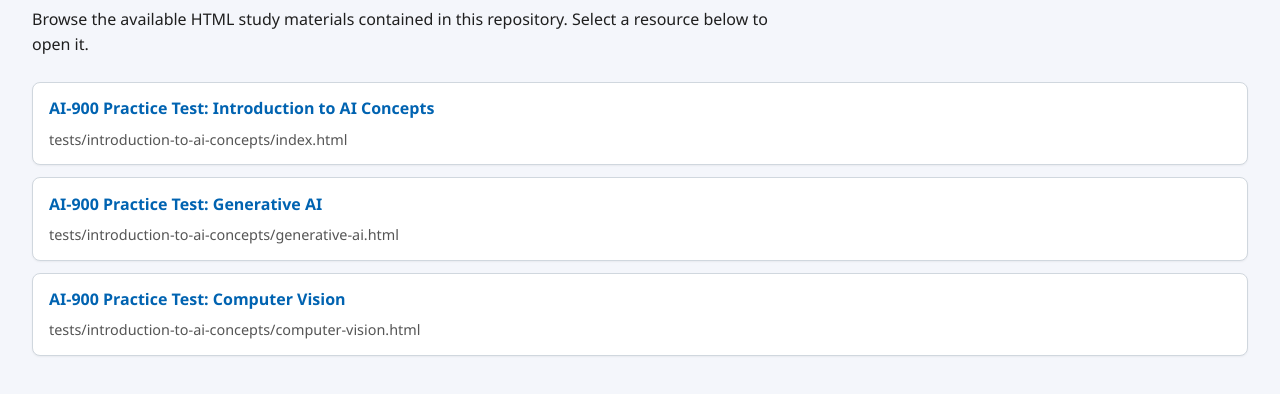
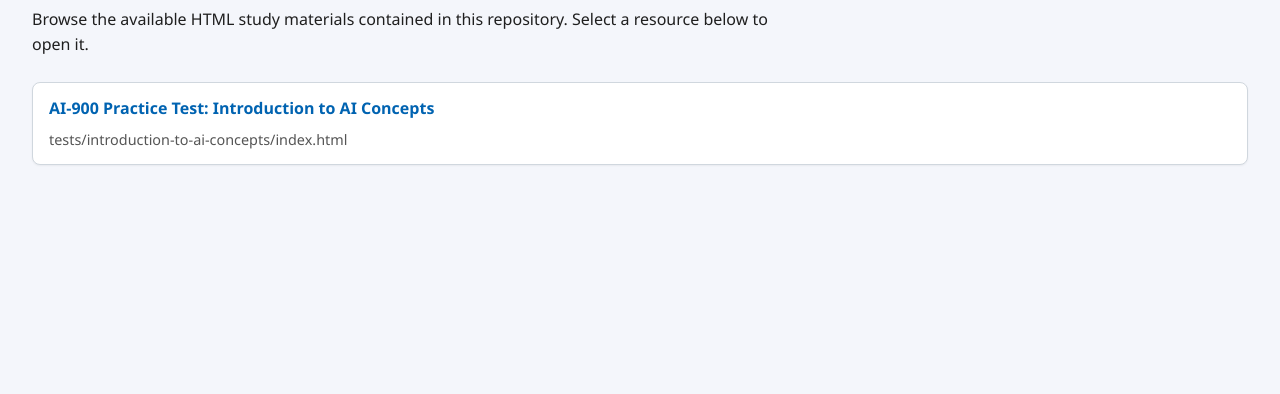
Before and after one commit to tomaszpio/ai900, a plain HTML site: page index.html in a window 1280 px wide. Shown: the part 122-516 px from the top of the page. Drawn offline with Linux system fonts and the light colour scheme.

Commit message:
Remove unused Generative AI and Computer Vision links

```diff
--- a/index.html
+++ b/index.html
@@ -60,14 +60,6 @@
       <a href="tests/introduction-to-ai-concepts/index.html">AI-900 Practice Test: Introduction to AI Concepts</a>
       <span class="file-path">tests/introduction-to-ai-concepts/index.html</span>
     </li>
-    <li>
-      <a href="tests/introduction-to-ai-concepts/generative-ai.html">AI-900 Practice Test: Generative AI</a>
-      <span class="file-path">tests/introduction-to-ai-concepts/generative-ai.html</span>
-    </li>
-    <li>
-      <a href="tests/introduction-to-ai-concepts/computer-vision.html">AI-900 Practice Test: Computer Vision</a>
-      <span class="file-path">tests/introduction-to-ai-concepts/computer-vision.html</span>
-    </li>
   </ul>
 </body>
 </html>
```
